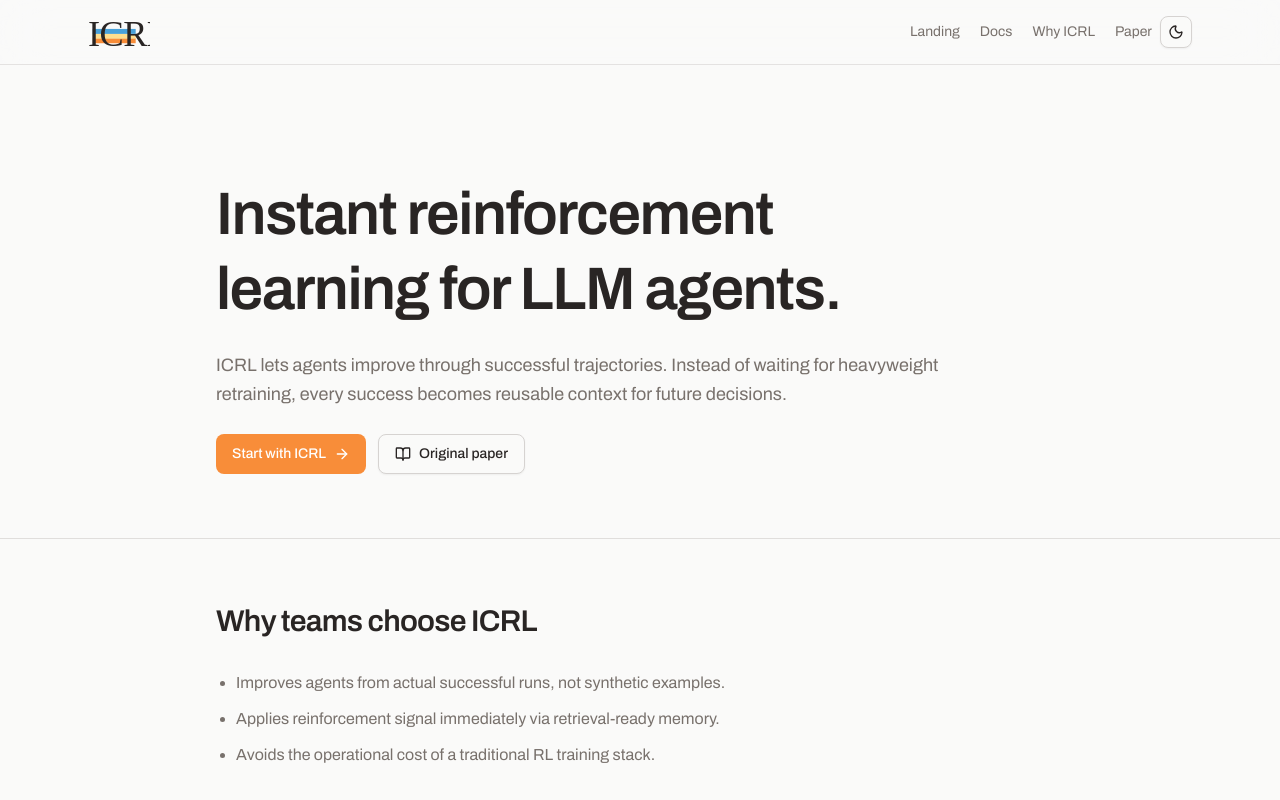
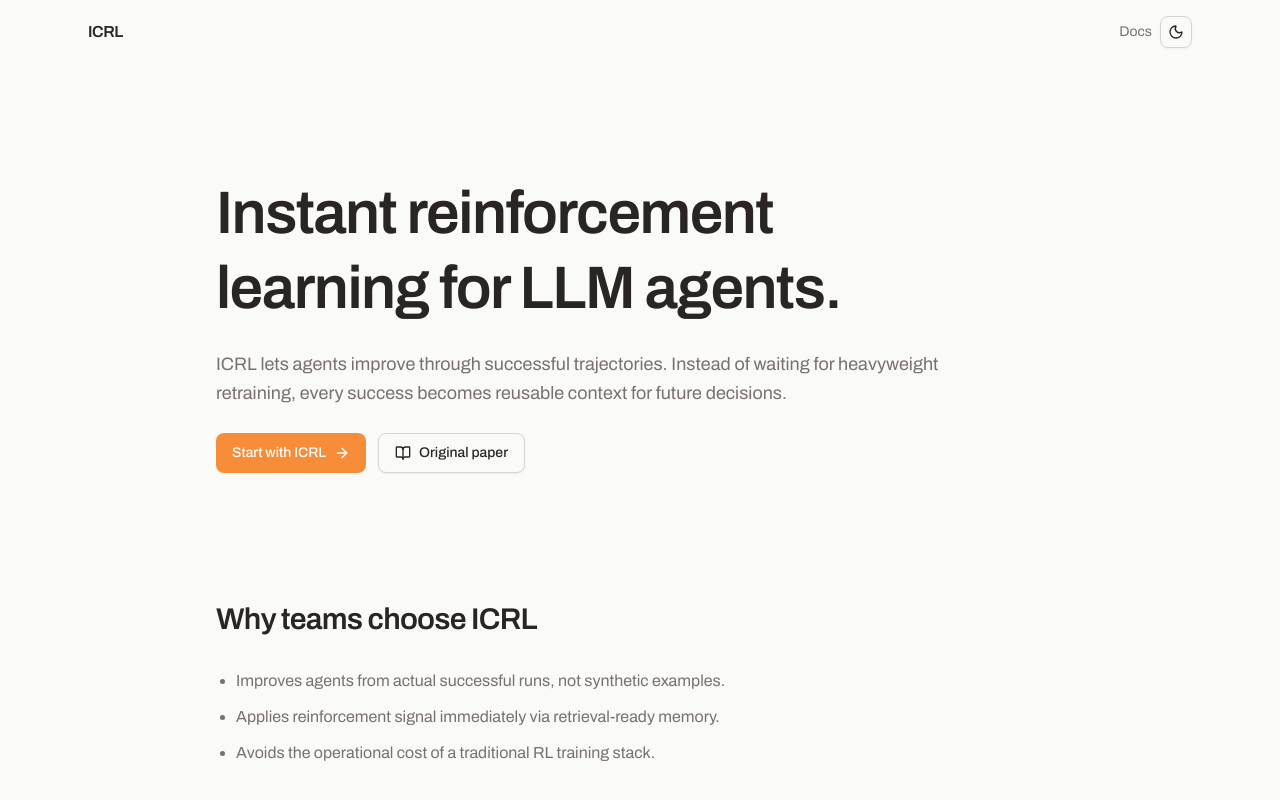
Before and after one commit to SuperAce100/icrl, a Next.js app in the folder icrl-ts/web-landing/: page / in a window 1280 px wide. Shown: the top 800 px of the page. Built offline with nearby package versions, Linux system fonts and the light colour scheme; what @toolwind/corner-shape would draw is missing.

Commit message:
Simplify navbar to docs+theme and remove divider lines

```diff
--- a/icrl-ts/web-landing/src/app/globals.css
+++ b/icrl-ts/web-landing/src/app/globals.css
@@ -152,9 +152,3 @@
     @apply bg-background text-foreground;
   }
 }
-
-@layer utilities {
-  .section-rule {
-    @apply border-t border-border/70;
-  }
-}
--- a/icrl-ts/web-landing/src/components/site-footer.tsx
+++ b/icrl-ts/web-landing/src/components/site-footer.tsx
@@ -3,7 +3,7 @@
 
 export function SiteFooter() {
   return (
-    <footer className="border-t border-border/60 bg-background/85">
+    <footer className="bg-background/90">
       <div className="mx-auto flex max-w-6xl flex-col items-center justify-between gap-4 px-6 py-6 sm:flex-row">
         <p className="text-xs text-muted-foreground">
           In-Context Reinforcement Learning. Built with ICRL in 2026.
--- a/icrl-ts/web-landing/src/components/site-header.tsx
+++ b/icrl-ts/web-landing/src/components/site-header.tsx
@@ -1,37 +1,16 @@
-import Image from "next/image";
 import Link from "next/link";
 
 import { ModeToggle } from "@/components/mode-toggle";
 
 export function SiteHeader() {
   return (
-    <header className="sticky top-0 z-50 border-b border-border/60 bg-background/85 backdrop-blur-xl">
+    <header className="sticky top-0 z-50 bg-background/90 backdrop-blur-xl">
       <div className="mx-auto flex max-w-6xl items-center justify-between px-6 py-4">
-        <Link href="/" className="flex items-center gap-3 hover:opacity-80 transition-opacity">
-          <Image src="/logo_light.svg" alt="ICRL" width={62} height={32} className="dark:hidden" />
-          <Image
-            src="/logo_dark.svg"
-            alt="ICRL"
-            width={62}
-            height={32}
-            className="hidden dark:block"
-          />
-        </Link>
+        <p className="text-base font-semibold tracking-tight">ICRL</p>
         <div className="flex items-center gap-2">
-          <div className="hidden items-center gap-5 md:flex">
-            <Link href="/" className="text-sm text-muted-foreground hover:text-foreground transition-colors">
-              Landing
-            </Link>
-            <Link href="/docs" className="text-sm text-muted-foreground hover:text-foreground transition-colors">
-              Docs
-            </Link>
-            <a href="#why" className="text-sm text-muted-foreground hover:text-foreground transition-colors">
-              Why ICRL
-            </a>
-            <a href="https://arxiv.org/abs/2505.00234" target="_blank" rel="noreferrer noopener" className="text-sm text-muted-foreground hover:text-foreground transition-colors">
-              Paper
-            </a>
-          </div>
+          <Link href="/docs" className="text-sm text-muted-foreground hover:text-foreground transition-colors">
+            Docs
+          </Link>
           <ModeToggle />
         </div>
       </div>
```
